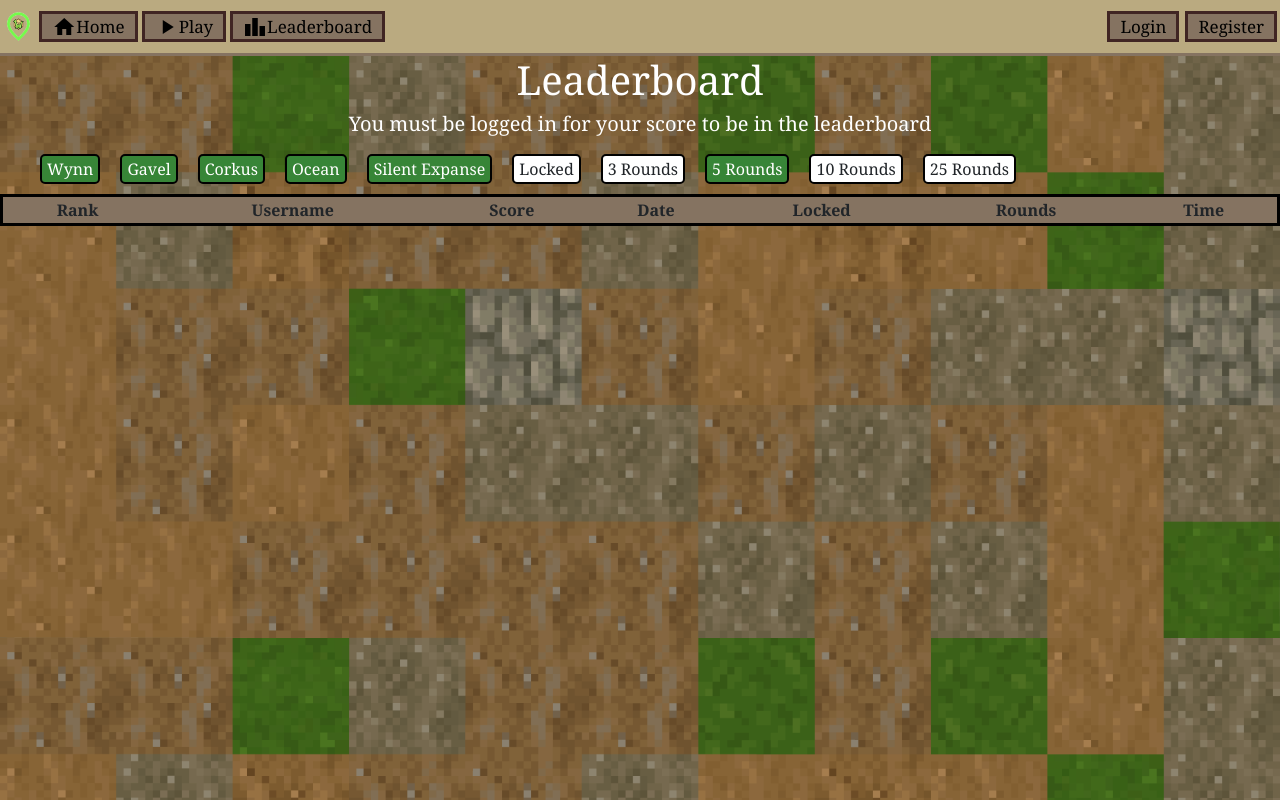
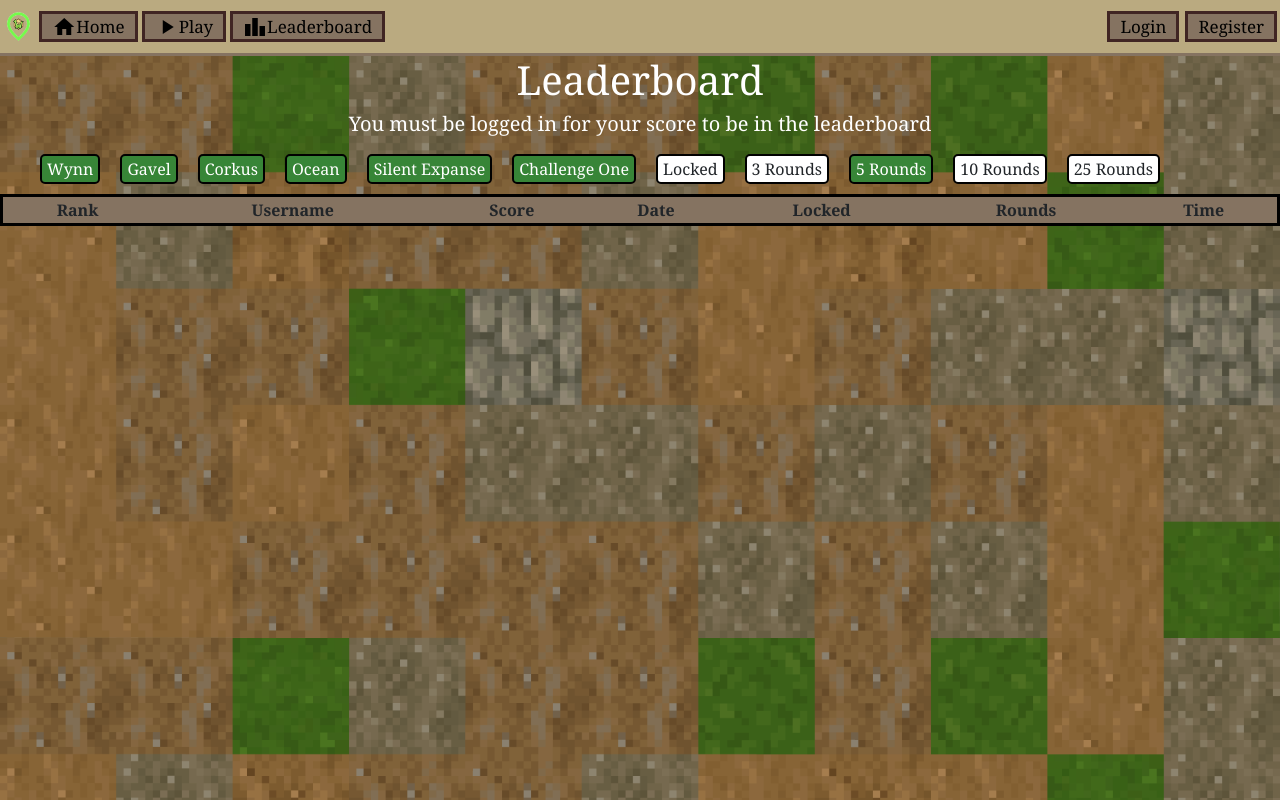
Before and after one commit to Larree17/WynnguessrChallenge, a Flask app: page /leaderboard in a window 1280 px wide. Run offline with Flask 2, Linux system fonts and the light colour scheme; data that the repository does not hold is empty; some libraries are stand-ins or nearby versions.

Commit message:
Update leaderboard.html
added challenge one support

```diff
--- a/templates/leaderboard.html
+++ b/templates/leaderboard.html
@@ -17,6 +17,8 @@
         <label for="ocean" class="filter-option" >Ocean</label>
         <input type="checkbox" id="silent-expanse" checked="true" value="silent-expanse">
         <label for="silent-expanse" class="filter-option" >Silent Expanse</label>
+        <input type="checkbox" id="challengeOne" checked="true" value="challengeOne">
+        <label for="challengeOne" class="filter-option" >Challenge One</label>
         <input type="checkbox" id="no-look" value="no-look">
         <label for="no-look" class="filter-option" >Locked</label>
         <input type="radio" id="three-rounds" name="rounds" value="three">
```
